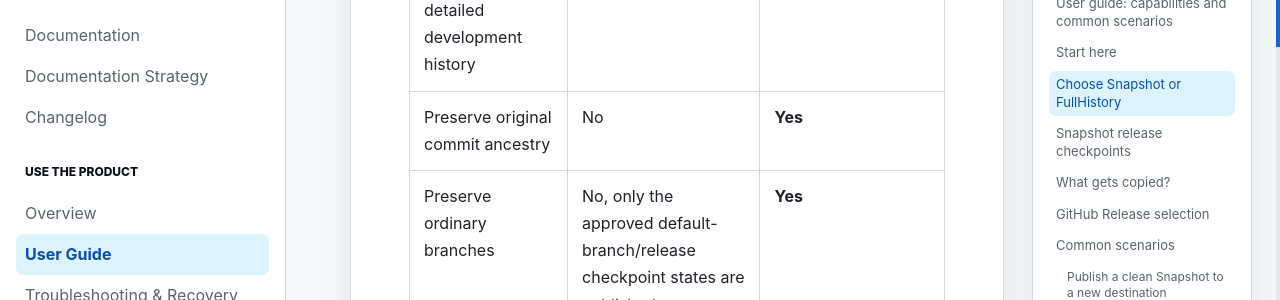
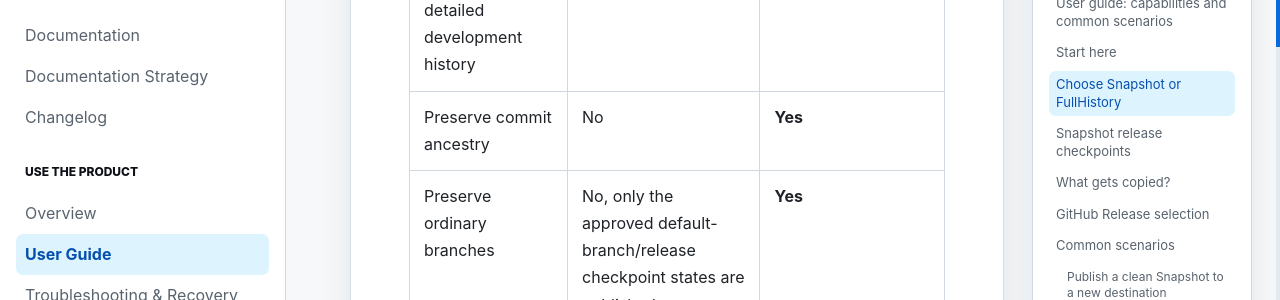
Before and after one commit to infoconex/copy-github-repo, a Jekyll site: the page built from docs/user/user-guide.md, in a window 1280 px wide and 900 px high, scrolled down 2489 px. Shown: the part 153-453 px from the top of the window. Built offline with Jekyll 4.4.1, drawn with Linux system fonts in a browser that asks for light colours.

Commit message:
Preserve user guide decision contract label

```diff
--- a/docs/user/user-guide.md
+++ b/docs/user/user-guide.md
@@ -51,7 +51,7 @@ Copy-GitHubRepository `
 | --- | --- | --- |
 | Publish the current default-branch contents as a clean repository | **Yes — intended default** | No |
 | Preserve selected release states without retaining detailed development history | **Yes, with `-IncludeReleases`** | No; FullHistory preserves the original history instead |
-| Preserve original commit ancestry | No | **Yes** |
+| Preserve commit ancestry | No | **Yes** |
 | Preserve ordinary branches | No, only the approved default-branch/release checkpoint states are published | **Yes** |
 | Preserve ordinary tags | No; only selected release tags are recreated with `-IncludeReleases` | **Yes** |
 | Preserve signed historical commits / blame history | No | **Yes, as part of preserved Git history** |
```
